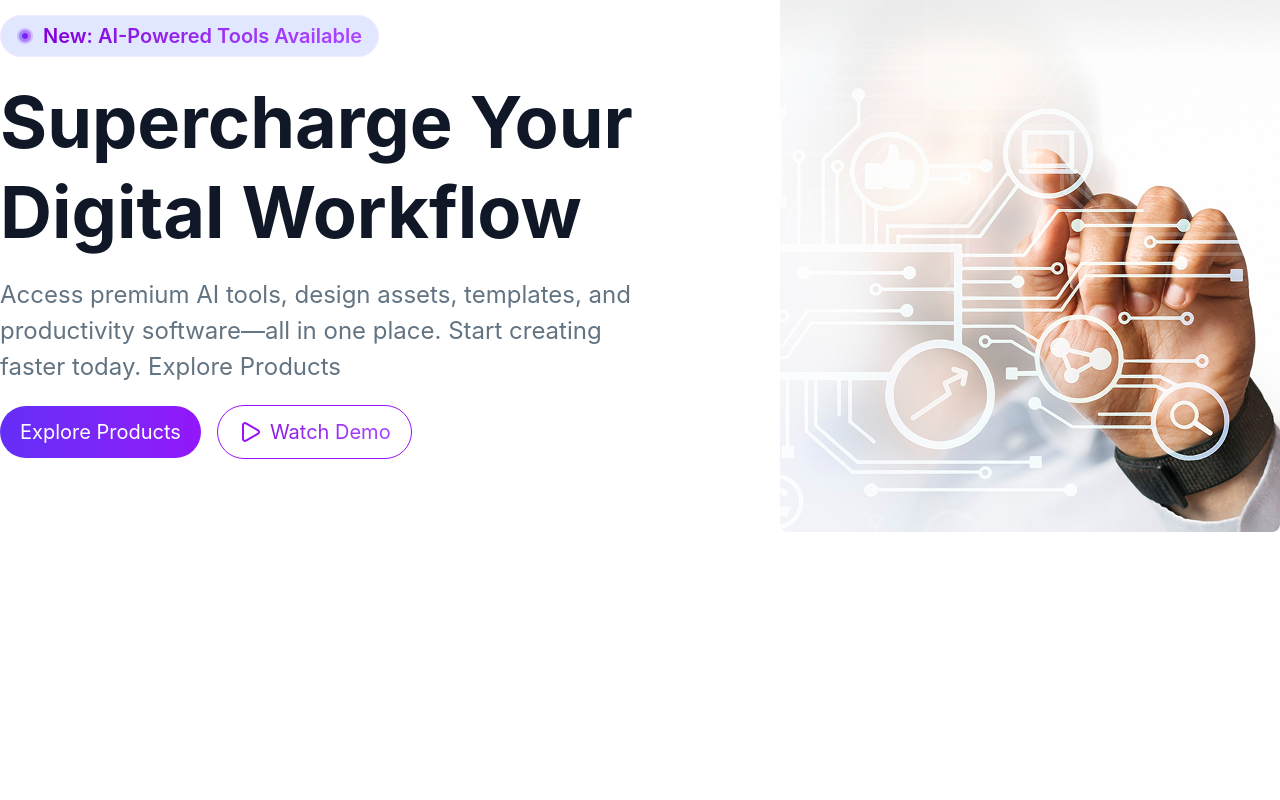
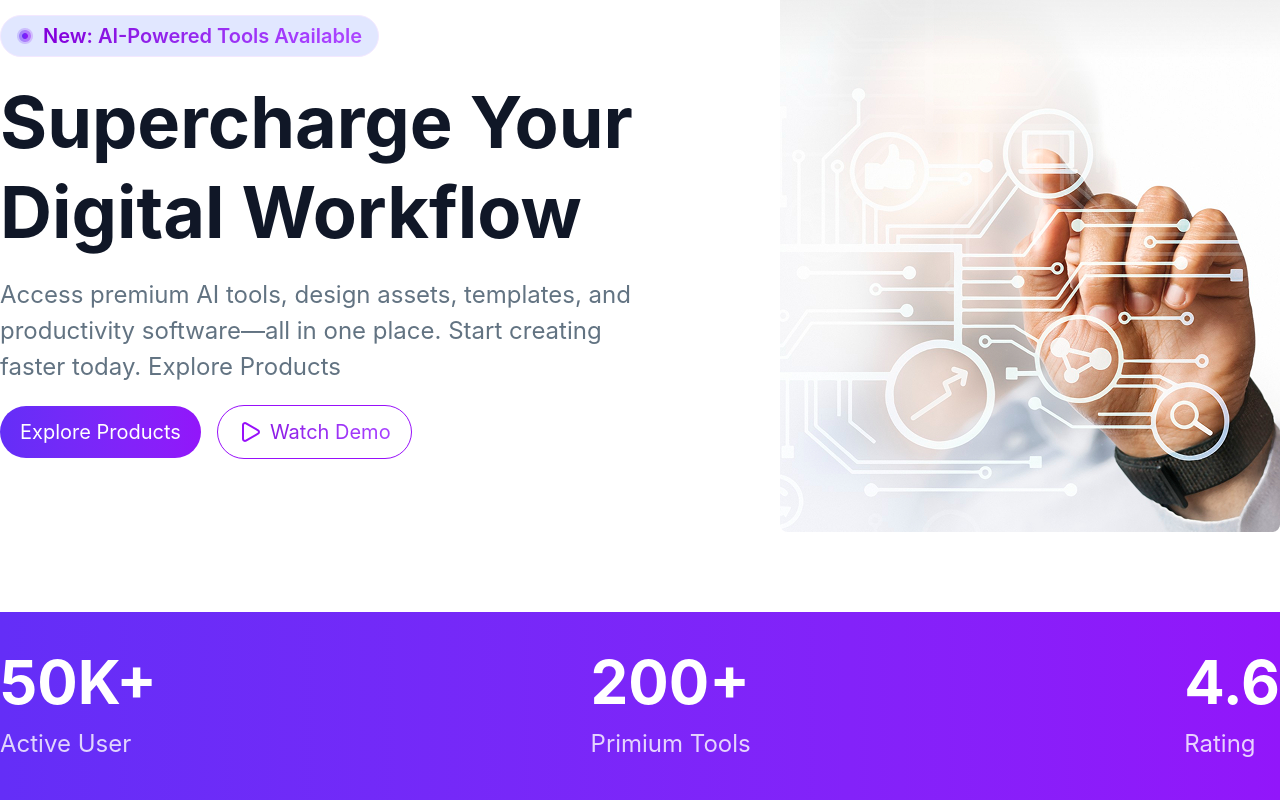
Before and after one commit to karimul-New-172/digitools-platform, a React (Vite) app: page / in a window 1280 px wide. Shown: the part 230-1030 px from the top of the page. Before the commit the page ends 800 px from the top, so only its background shows below. Built offline with nearby package versions, Linux system fonts and the light colour scheme.

Commit message:
stats section add

```diff
--- a/src/App.jsx
+++ b/src/App.jsx
@@ -1,6 +1,7 @@
 import './App.css'
 import Banner from './components/Banner/Banner'
 import Navbar from './components/Navbar/Navbar'
+import Stats from './components/Stats/Stats'
 
 function App() {
 
@@ -8,6 +9,7 @@ function App() {
     <>
       <Navbar></Navbar>
       <Banner></Banner>
+      <Stats></Stats>
     </>
   )
 }
--- /dev/null
+++ b/src/components/Stats/Stats.jsx
@@ -0,0 +1,24 @@
+import React from 'react';
+
+const Stats = () => {
+    return (
+        <div className='bg-linear-to-r from-[#642ef7] to-[#9216fa] text-white mt-20 py-10'>
+            <div className='flex justify-between items-center container mx-auto'>
+                <div className="active-user space-y-4">
+                    <h2 className='text-6xl font-bold'>50K+</h2>
+                    <p className='text-2xl text-white/80'>Active User</p>
+                </div>
+                <div className="premium-tools space-y-4">
+                    <h2 className='text-6xl font-bold'>200+</h2>
+                    <p className='text-2xl text-white/80'>Primium Tools</p>
+                </div>
+                <div className="ratings space-y-4">
+                    <h2 className='text-6xl font-bold'>4.6</h2>
+                    <p className='text-2xl text-white/80'>Rating</p>
+                </div>
+            </div>
+        </div>
+    );
+};
+
+export default Stats;
```
